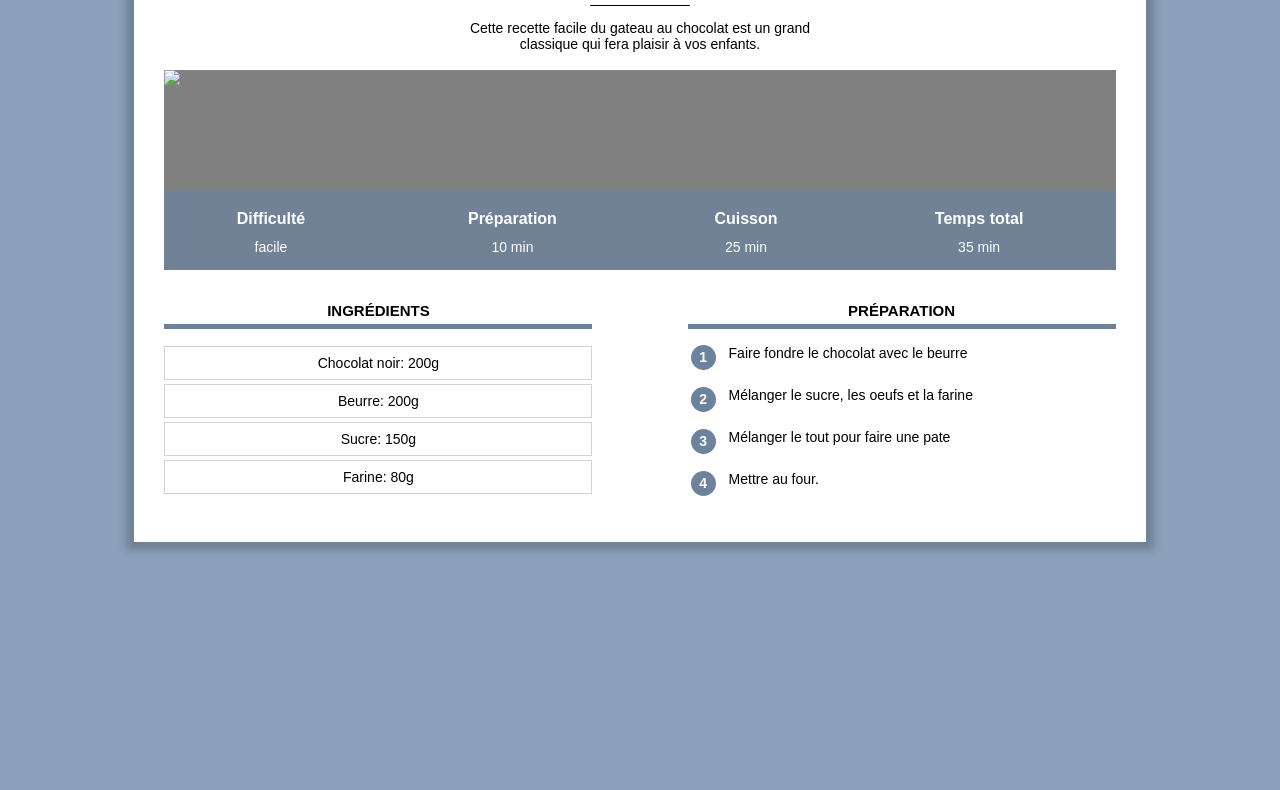
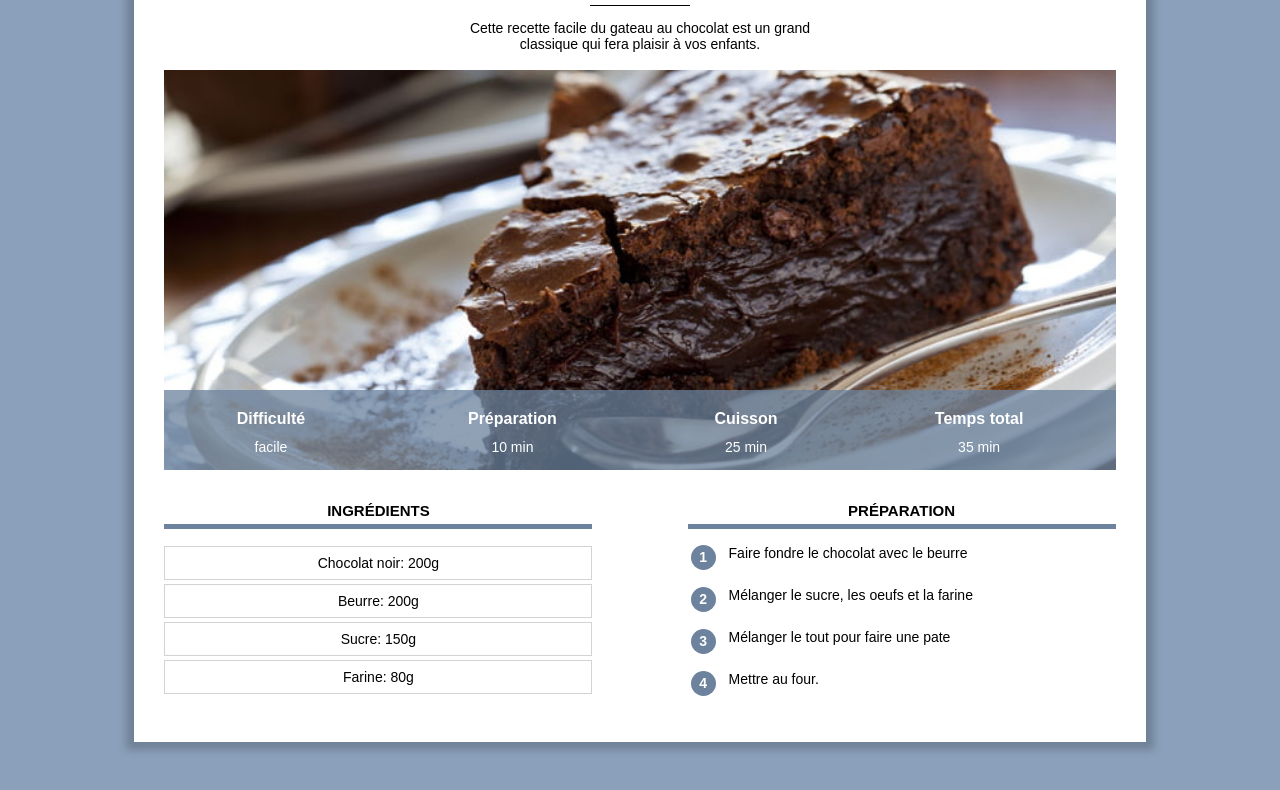
Before and after one commit to israelMouofo/site_recettes, a plain HTML site: page recette.html in a window 1280 px wide. Shown: the part 142-932 px from the top of the page. Before the commit the page ends 800 px from the top, so only its background shows below. Drawn offline with Linux system fonts and the light colour scheme; the site is published under a folder, as on GitHub Pages, so addresses that start at the root find nothing.

Commit message:
Update recette.html

```diff
--- a/recette.html
+++ b/recette.html
@@ -20,7 +20,7 @@
 				<p class="description">Cette recette facile du gateau au chocolat est un grand classique qui fera plaisir à vos enfants.</p>
 			</div>
 			<div class="infos">
-				<img class="centre infos" src="/gateau.jpg">
+				<img class="centre infos" src="gateau.jpg">
 
 				<table class="infos">
 						<tr>
```
